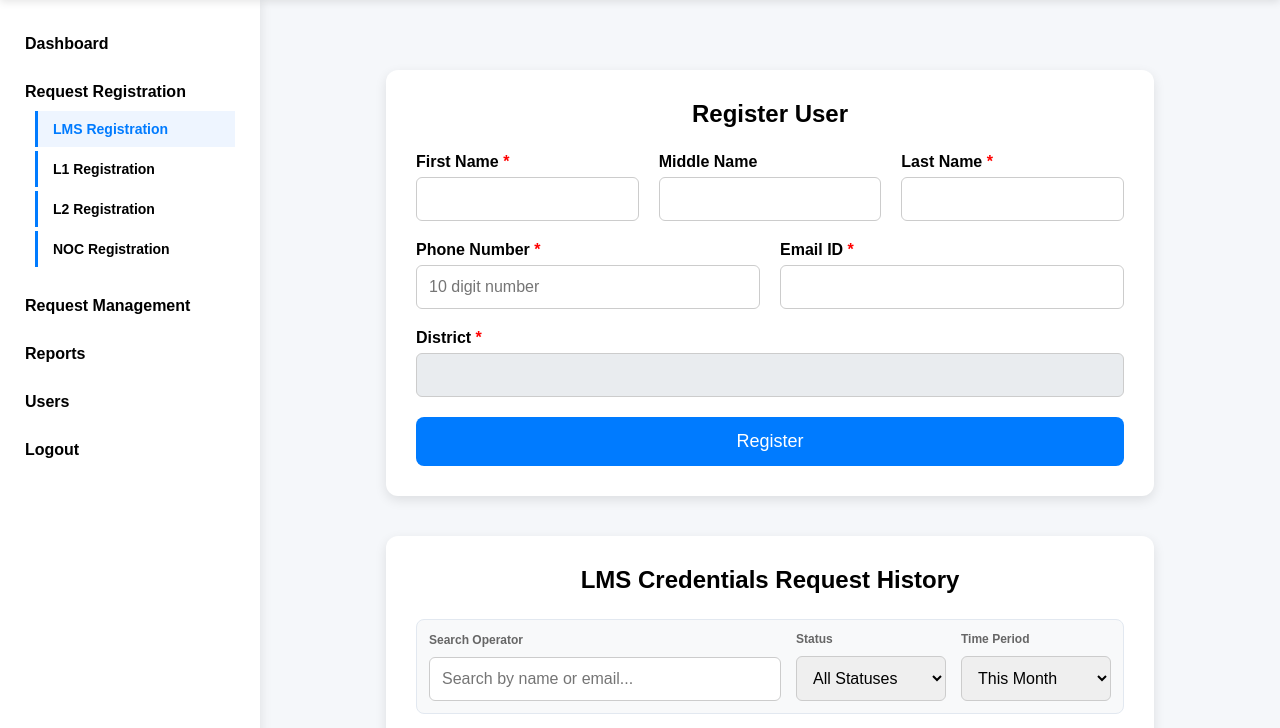
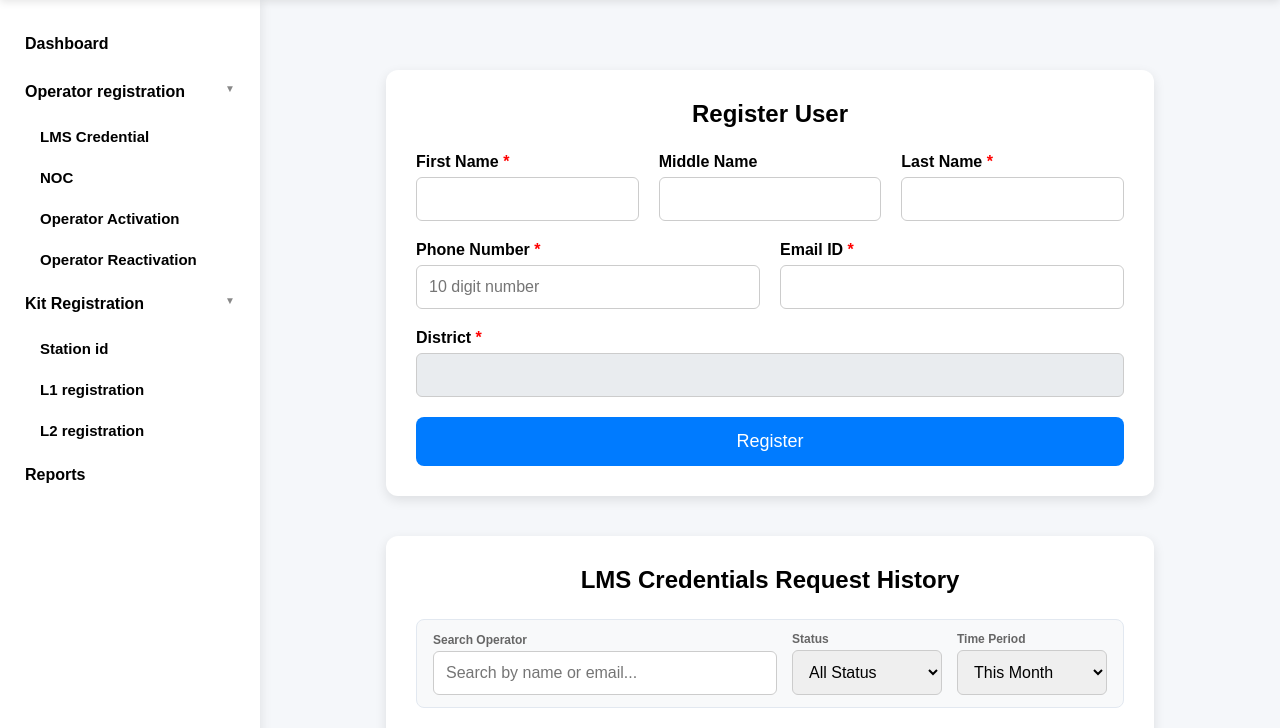
Before and after one commit to dhwanikejriwal/Chips-portal, a Flask app: template app/templates/dc/lms.html in a window 1280 px wide. Shown: the part 80-808 px from the top of the page. Run offline with Flask 3, Linux system fonts and the light colour scheme; the template is opened without the code that fills it, so the values that code supplies are empty; some libraries are stand-ins or nearby versions.

Commit message:
updated side bar

```diff
--- a/MEMBER_INSTRUCTIONS.txt
+++ b/MEMBER_INSTRUCTIONS.txt
@@ -137,7 +137,9 @@
 To ensure the app looks premium and operates correctly, adhere to the following unified guidelines:
 
 A. UI Header, Sidebar, and Profile Box
-   - Always copy the sidebar layout structure from `app/templates/dc/dc_dash.html` or `app/templates/dc/lms.html`.
+   - Do NOT duplicate the sidebar code. Include the unified sidebar layout in your page template using:
+     `{% include "partials/sidebar.html" %}`
+   - The sidebar has been styled in `layout.css` to remain fixed (independent vertical scrolling from page content) and the Logout option has been removed from the sidebar itself, as it is already handled in the top-right user profile box.
    - Maintain the hamburger button and sidebar collapse scripts (which use `localStorage` to keep the expanded/collapsed state persistent across page transitions).
    - Use the unified top-right user profile card layout (`.user-profile-box`) to match the Admin dashboard.
 
--- a/app/static/css/layout.css
+++ b/app/static/css/layout.css
@@ -53,7 +53,8 @@
 /* Main Layout Wrapper */
 .main-layout {
     display: flex;
-    min-height: calc(100vh - 80px);
+    height: calc(100vh - 80px);
+    overflow: hidden;
     position: relative;
 }
 
@@ -86,6 +87,8 @@
     transition: width 0.3s cubic-bezier(0.4, 0, 0.2, 1), padding 0.3s cubic-bezier(0.4, 0, 0.2, 1);
     overflow-x: hidden;
     white-space: nowrap;
+    height: 100%;
+    overflow-y: auto;
 }
 
 .sidebar.collapsed {
@@ -129,46 +132,117 @@
     color: white;
 }
 
-/* Submenu details/summary */
+/* Sidebar details and summary */
+.sidebar details {
+    width: 100%;
+}
+
 .sidebar details summary {
+    display: block; /* Hide default list-item marker */
+    padding: 15px 25px;
+    font-size: 16px;
+    font-weight: 600;
+    color: inherit;
     cursor: pointer;
     outline: none;
-    font-weight: 600;
-    list-style: none;
+    transition: 0.3s;
+    position: relative;
 }
 
+.sidebar details summary:hover {
+    background: #eaf3ff;
+    color: #007bff;
+}
+
+/* Hide default marker in Safari and Chrome */
 .sidebar details summary::-webkit-details-marker {
     display: none;
 }
 
-/* Submenu list */
-.submenu {
-    margin-top: 10px;
-    margin-left: 10px;
+/* Add custom toggle indicators (chevron down / right) */
+.sidebar details summary::after {
+    content: '▼';
+    position: absolute;
+    right: 25px;
+    font-size: 10px;
+    color: #888;
+    transition: transform 0.3s;
 }
 
-.submenu li {
-    padding: 10px 15px !important;
-    margin-top: 4px;
-    font-size: 14px;
-    font-weight: 500;
-    border-left: 3px solid #007bff;
-    background: white;
+.sidebar details[open] summary::after {
+    transform: rotate(0deg);
 }
 
-.submenu li:hover {
-    background: #eef5ff !important;
-    color: #007bff !important;
+.sidebar details:not([open]) summary::after {
+    transform: rotate(-90deg);
 }
 
-.submenu li.active {
-    background: #eef5ff !important;
-    color: #007bff !important;
-    font-weight: bold;
+/* Submenu list under details */
+.sidebar ul.submenu {
+    list-style: none;
+    padding: 0;
+    margin: 0;
 }
 
-.submenu li.active a {
-    color: #007bff !important;
+.sidebar ul.submenu li.submenu-item {
+    padding: 12px 25px 12px 40px !important; /* Indented with padding */
+    font-size: 15px;
+    font-weight: 600; /* Bold weight like earlier */
+    cursor: pointer;
+    transition: 0.3s;
+}
+
+.sidebar ul.submenu li.submenu-item:hover {
+    background: #eaf3ff;
+    color: #007bff;
+}
+
+.sidebar ul.submenu li.submenu-item.active {
+    background: #007bff;
+    color: white;
+}
+
+.sidebar ul.submenu li.submenu-item.active a {
+    color: white !important;
+}
+
+.sidebar ul li.menu-item {
+    padding: 0 !important;
+}
+
+.sidebar ul li.menu-item:hover {
+    background: transparent !important;
+}
+
+/* Responsive Filter Bar styling */
+.filter-bar {
+    display: flex;
+    gap: 15px;
+    flex-wrap: wrap; /* Allows wrapping on smaller screens */
+    align-items: flex-end; /* Align items to the bottom */
+    background: #f8f9fa;
+    padding: 12px 16px;
+    border-radius: 8px;
+    border: 1px solid #e2e8f0;
+    margin-bottom: 20px;
+}
+
+.filter-group {
+    display: flex;
+    flex-direction: column;
+    gap: 4px;
+}
+
+.filter-group label {
+    font-size: 12px;
+    color: #666;
+    font-weight: bold;
+    margin-bottom: 0;
+}
+
+.filter-group-search {
+    flex: 1;
+    min-width: 220px; /* Prevent search input from squishing too small */
 }
 
 /* Content Area */
@@ -176,6 +250,8 @@
     flex: 1;
     padding: 30px;
     overflow-x: auto;
+    overflow-y: auto;
+    height: 100%;
 }
 
 .content h2 {
@@ -228,11 +304,20 @@
 @media(max-width: 700px) {
     .main-layout {
         flex-direction: column;
+        height: auto;
+        overflow: visible;
     }
 
     .sidebar {
         width: 100%;
         flex-shrink: 1;
+        height: auto;
+        overflow-y: visible;
+    }
+
+    .content {
+        height: auto;
+        overflow-y: visible;
     }
 
     .cards {
--- a/app/templates/dc/lms.html
+++ b/app/templates/dc/lms.html
@@ -17,7 +17,12 @@
     <header class="header">
         <div class="logo-section">
             <button id="sidebar-toggle" class="sidebar-toggle-btn">
-                <svg width="24" height="24" viewBox="0 0 24 24" fill="none" stroke="currentColor" stroke-width="2" stroke-linecap="round" stroke-linejoin="round"><line x1="3" y1="12" x2="21" y2="12"></line><line x1="3" y1="6" x2="21" y2="6"></line><line x1="3" y1="18" x2="21" y2="18"></line></svg>
+                <svg width="24" height="24" viewBox="0 0 24 24" fill="none" stroke="currentColor" stroke-width="2"
+                    stroke-linecap="round" stroke-linejoin="round">
+                    <line x1="3" y1="12" x2="21" y2="12"></line>
+                    <line x1="3" y1="6" x2="21" y2="6"></line>
+                    <line x1="3" y1="18" x2="21" y2="18"></line>
+                </svg>
             </button>
             <img src="/static/css/images/chips_logo.jpg" alt="CHiPS Logo">
             <h1>LMS Portal</h1>
@@ -34,38 +39,7 @@
 
     <div class="main-layout">
         <!-- Sidebar -->
-        <aside class="sidebar">
-            <ul>
-                <li>
-                    <a href="/dc/dashboard">Dashboard</a>
-                </li>
-                <li class="menu-item">
-                   <details open>
-                     <summary>
-                         Request Registration
-                     </summary>
-                     <ul class="submenu">
-                         <li class="active"><a href="/lms">LMS Registration</a></li>
-                         <li><a href="#">L1 Registration</a></li>
-                         <li><a href="#">L2 Registration</a></li>
-                         <li><a href="#">NOC Registration</a></li>
-                     </ul>
-                   </details>
-                </li>
-                <li>
-                    <a href="#">Request Management</a>
-                </li>
-                <li>
-                    <a href="#">Reports</a>
-                </li>
-                <li>
-                    <a href="#">Users</a>
-                </li>
-                <li>
-                    <a href="/auth/logout">Logout</a>
-                </li>
-            </ul>
-        </aside>
+        {% include "partials/sidebar.html" %}
 
         <!-- Content -->
         <main class="content">
@@ -76,23 +50,28 @@
                 <!-- Error Placeholder -->
                 <div id="dc-form-error"></div>
 
-        <form id="dc-registration-form" hx-post="/lms/request" hx-target="#lms-request-table-body" hx-swap="afterbegin"
-            hx-on::after-request="if(event.detail.xhr.status === 200 || event.detail.xhr.status === 201) this.reset()" autocomplete="off">
+                <form id="dc-registration-form" hx-post="/lms/request" hx-target="#lms-request-table-body"
+                    hx-swap="afterbegin"
+                    hx-on::after-request="if(event.detail.xhr.status === 200 || event.detail.xhr.status === 201) this.reset()"
+                    autocomplete="off">
 
                     <div class="row">
                         <div class="input-group">
                             <label>First Name <span class="required">*</span></label>
-                    <input type="text" name="first_name" pattern="[A-Za-z]+" oninput="this.value = this.value.replace(/[^a-zA-Z]/g, '')" required>
+                            <input type="text" name="first_name" pattern="[A-Za-z]+"
+                                oninput="this.value = this.value.replace(/[^a-zA-Z]/g, '')" required>
                         </div>
 
                         <div class="input-group">
                             <label>Middle Name</label>
-                    <input type="text" name="middle_name" pattern="[A-Za-z\s]*" oninput="this.value = this.value.replace(/[^a-zA-Z\s]/g, '')">
+                            <input type="text" name="middle_name" pattern="[A-Za-z\s]*"
+                                oninput="this.value = this.value.replace(/[^a-zA-Z\s]/g, '')">
                         </div>
 
                         <div class="input-group">
                             <label>Last Name <span class="required">*</span></label>
-                    <input type="text" name="last_name" pattern="[A-Za-z]+" oninput="this.value = this.value.replace(/[^a-zA-Z]/g, '')" required>
+                            <input type="text" name="last_name" pattern="[A-Za-z]+"
+                                oninput="this.value = this.value.replace(/[^a-zA-Z]/g, '')" required>
                         </div>
                     </div>
 
@@ -100,7 +79,8 @@
                         <div class="input-group">
                             <label>Phone Number <span class="required">*</span></label>
                             <input type="tel" name="phone" pattern="[0-9]{10,15}" maxlength="10"
-                        oninput="this.value = this.value.replace(/[^0-9]/g, '')" placeholder="10 digit number" required>
+                                oninput="this.value = this.value.replace(/[^0-9]/g, '')" placeholder="10 digit number"
+                                required>
                         </div>
 
                         <div class="input-group">
@@ -112,7 +92,8 @@
                     <div class="row">
                         <div class="input-group">
                             <label>District <span class="required">*</span></label>
-                    <input type="text" value="{{ session.get('district_name', '') }}" disabled style="background-color: #e9ecef; cursor: not-allowed;">
+                            <input type="text" value="{{ session.get('district_name', '') }}" disabled
+                                style="background-color: #e9ecef; cursor: not-allowed;">
                         </div>
                     </div>
 
@@ -129,24 +110,25 @@
                 <h2>LMS Credentials Request History</h2>
 
                 <!-- Filter Controls -->
-        <div class="filter-bar"
-            style="display: flex; gap: 15px; margin-bottom: 20px; align-items: center; background: #f8f9fa; padding: 12px; border-radius: 8px; border: 1px solid #e2e8f0;">
-            <div style="flex: 1; display: flex; flex-direction: column; gap: 4px;">
-                <label style="font-size: 12px; color: #666; font-weight: bold;">Search Operator</label>
-                <input type="text" id="dc-search-input" placeholder="Search by name or email..." class="table-input"
-                    style="width: 100%;" oninput="filterDCRequests()">
+                <div class="filter-bar">
+                    <div class="filter-group filter-group-search">
+                        <label>Search Operator</label>
+                        <input type="text" id="dc-search-input" placeholder="Search by name or email..."
+                            class="table-input" oninput="filterDCRequests()">
                     </div>
-            <div style="display: flex; flex-direction: column; gap: 4px;">
-                <label style="font-size: 12px; color: #666; font-weight: bold;">Status</label>
-                <select id="dc-status-filter" class="table-input" style="width: 150px;" onchange="filterDCRequests()">
-                    <option value="all">All Statuses</option>
+                    <div class="filter-group">
+                        <label>Status</label>
+                        <select id="dc-status-filter" class="table-input" style="width: 150px;"
+                            onchange="filterDCRequests()">
+                            <option value="all">All Status</option>
                             <option value="pending">Pending</option>
                             <option value="assigned">Approved</option>
                         </select>
                     </div>
-            <div style="display: flex; flex-direction: column; gap: 4px;">
-                <label style="font-size: 12px; color: #666; font-weight: bold;">Time Period</label>
-                <select id="dc-date-filter" class="table-input" style="width: 150px;" onchange="filterDCRequests()">
+                    <div class="filter-group">
+                        <label>Time Period</label>
+                        <select id="dc-date-filter" class="table-input" style="width: 150px;"
+                            onchange="filterDCRequests()">
                             <option value="all">All Time</option>
                             <option value="today">Today</option>
                             <option value="month" selected>This Month</option>
@@ -171,7 +153,8 @@
                         <tbody id="lms-request-table-body">
                             {% for req in requests %}
                             <tr data-name="{{ req.operator_first_name }} {{ req.operator_last_name }}"
-                        data-email="{{ req.operator_email }}" data-status="{{ req.status }}" data-created="{{ req.created_at }}">
+                                data-email="{{ req.operator_email }}" data-status="{{ req.status }}"
+                                data-created="{{ req.created_at }}">
                                 <td><strong>{{ req.operator_first_name }} {{ req.operator_last_name }}</strong></td>
                                 <td>{{ req.operator_email }}</td>
                                 <td>
@@ -184,7 +167,8 @@
                                 <td>{{ req.created_at }}</td>
                                 <td>{{ req.accepted_at if req.accepted_at else '-' }}</td>
                                 <td><code>{{ req.generated_login_id if req.generated_login_id else '-' }}</code></td>
-                        <td><code>{{ req.generated_password_raw if req.generated_password_raw else '-' }}</code></td>
+                                <td><code>{{ req.generated_password_raw if req.generated_password_raw else '-' }}</code>
+                                </td>
                             </tr>
                             {% endfor %}
                         </tbody>
--- /dev/null
+++ b/app/templates/partials/sidebar.html
@@ -0,0 +1,94 @@
+<!-- app/templates/partials/sidebar.html -->
+<aside class="sidebar">
+    <ul>
+        {% if session.get('role') == 'chips_admin' %}
+            <!-- CHiPS Admin Navigation Links -->
+            <li class="{% if request.path == '/chips/dashboard' %}active{% endif %}">
+                <a href="/chips/dashboard">Dashboard</a>
+            </li>
+
+            <li class="menu-item">
+                <details open>
+                    <summary>Operator registration</summary>
+                    <ul class="submenu">
+                        <li class="submenu-item {% if request.path == '/chips/lms' %}active{% endif %}">
+                            <a href="/chips/lms"> LMS Credential</a>
+                        </li>
+                        <li class="submenu-item">
+                            <a href="#"> NOC</a>
+                        </li>
+                        <li class="submenu-item">
+                            <a href="#"> Operator Activation</a>
+                        </li>
+                        <li class="submenu-item">
+                            <a href="#"> Operator Reactivation</a>
+                        </li>
+                    </ul>
+                </details>
+            </li>
+
+            <li class="menu-item">
+                <details open>
+                    <summary>Kit Registration</summary>
+                    <ul class="submenu">
+                        <li class="submenu-item">
+                            <a href="#"> Station id</a>
+                        </li>
+                        <li class="submenu-item">
+                            <a href="#"> L1 registration</a>
+                        </li>
+                        <li class="submenu-item">
+                            <a href="#"> L2 registration</a>
+                        </li>
+                    </ul>
+                </details>
+            </li>
+        {% else %}
+            <!-- District Coordinator (DC) Navigation Links -->
+            <li class="{% if request.path == '/dc/dashboard' %}active{% endif %}">
+                <a href="/dc/dashboard">Dashboard</a>
+            </li>
+
+            <li class="menu-item">
+                <details open>
+                    <summary>Operator registration</summary>
+                    <ul class="submenu">
+                        <li class="submenu-item {% if request.path == '/lms' %}active{% endif %}">
+                            <a href="/lms"> LMS Credential</a>
+                        </li>
+                        <li class="submenu-item">
+                            <a href="#"> NOC</a>
+                        </li>
+                        <li class="submenu-item">
+                            <a href="#"> Operator Activation</a>
+                        </li>
+                        <li class="submenu-item">
+                            <a href="#"> Operator Reactivation</a>
+                        </li>
+                    </ul>
+                </details>
+            </li>
+
+            <li class="menu-item">
+                <details open>
+                    <summary>Kit Registration</summary>
+                    <ul class="submenu">
+                        <li class="submenu-item">
+                            <a href="#"> Station id</a>
+                        </li>
+                        <li class="submenu-item">
+                            <a href="#"> L1 registration</a>
+                        </li>
+                        <li class="submenu-item">
+                            <a href="#"> L2 registration</a>
+                        </li>
+                    </ul>
+                </details>
+            </li>
+        {% endif %}
+
+        <li>
+            <a href="#">Reports</a>
+        </li>
+    </ul>
+</aside>
```
Also changed, not shown: PROJECT_GUIDE.md (+6 -5 lines), app/templates/chips/chips_dash.html (+1 -28 lines), app/templates/chips/chips_lms.html (+38 -45 lines), app/templates/dc/dc_dash.html (+1 -51 lines). Lines whose indentation alone changed are shown as unchanged.
